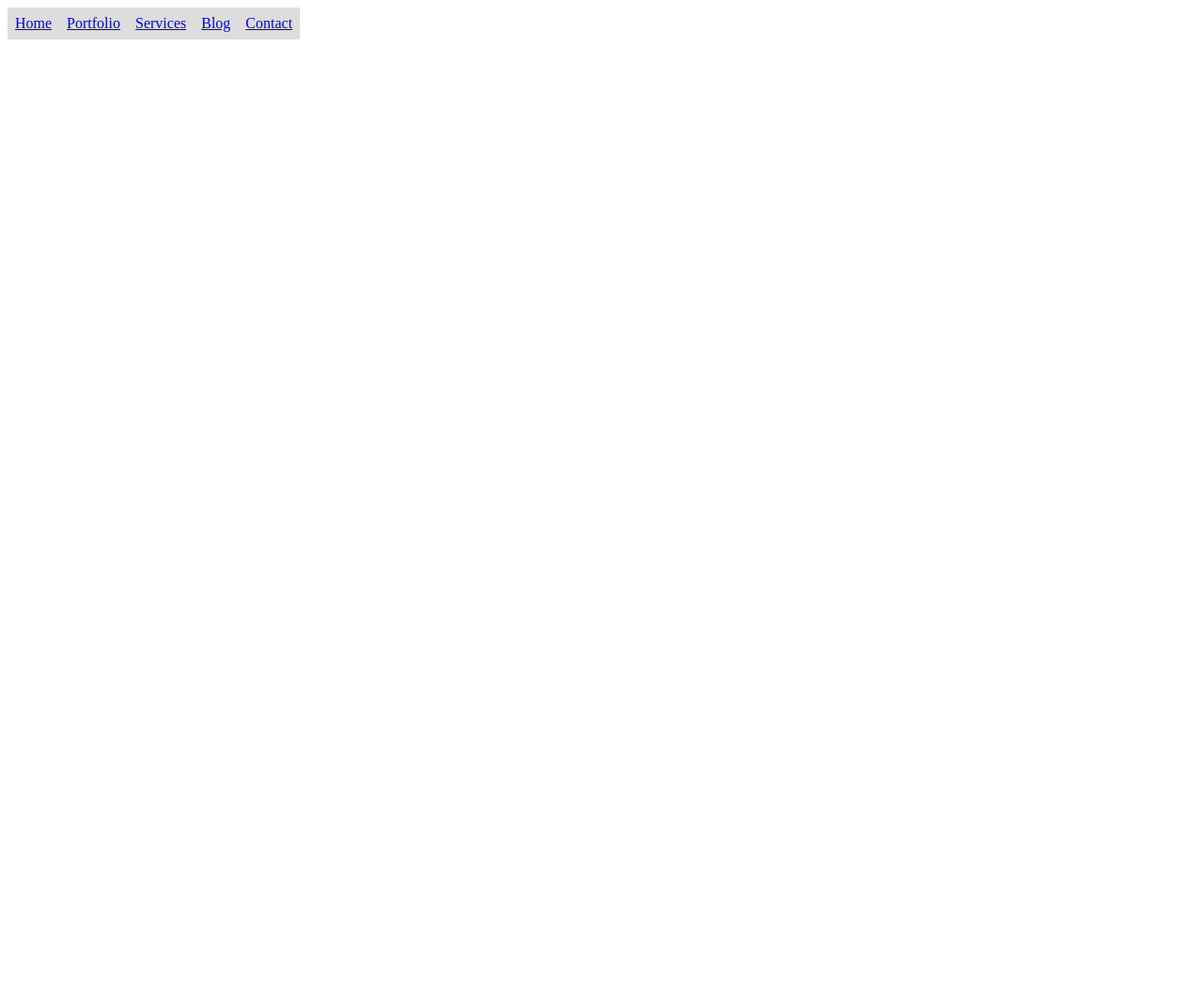
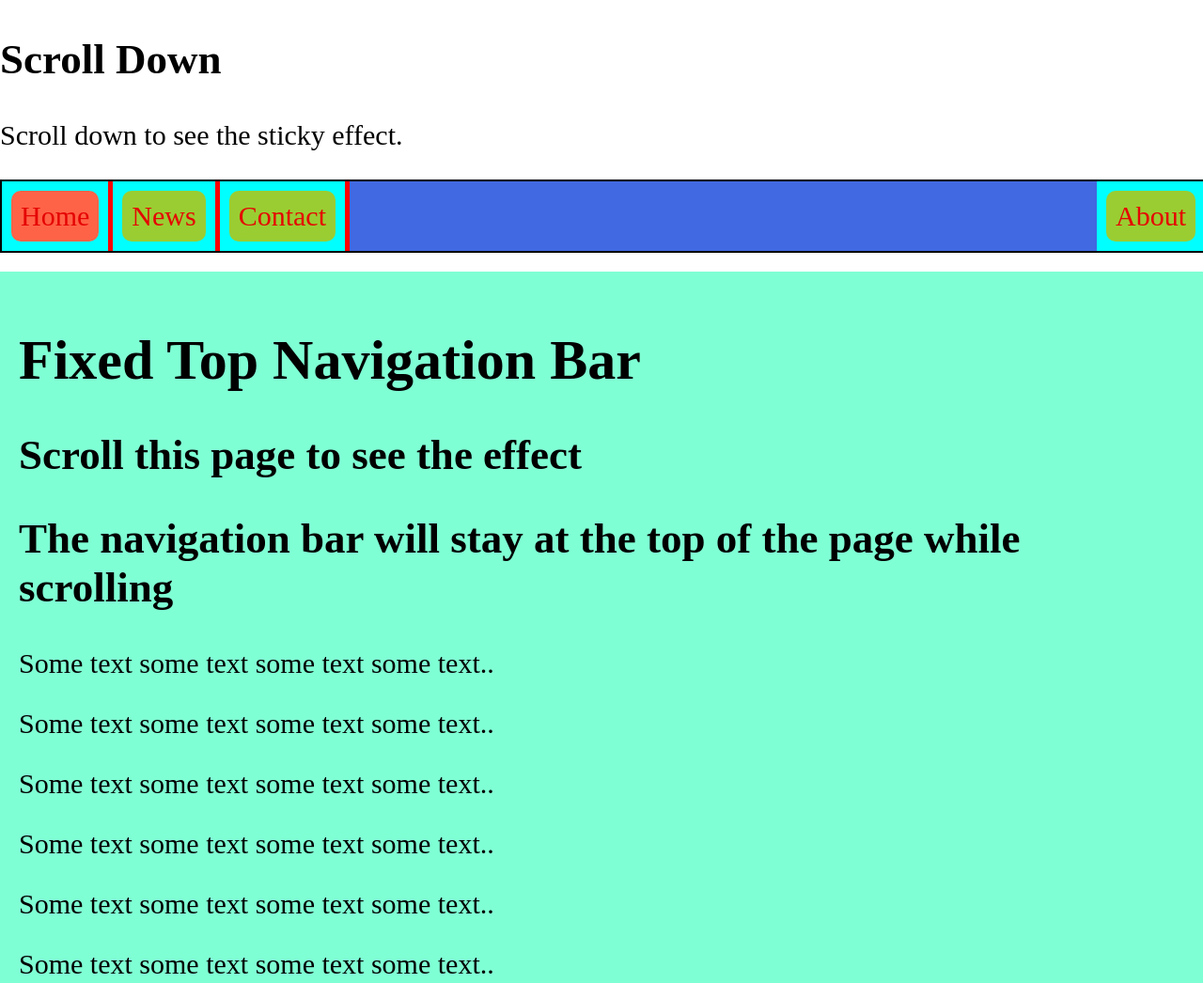
Before and after one commit to minhajulislam999/floatRight, a plain HTML site: page inBlockHorizNav.html in a window 1280 px wide. Shown: the top 1046 px of the page at 94% size. Before the commit the page ends 800 px from the top, so only its background shows below. Drawn offline with Linux system fonts and the light colour scheme.

Commit message:
Create sticky horizontal navigation bar with hover effects and right-aligned menu item

```diff
--- a/inBlockHorizNav.html
+++ b/inBlockHorizNav.html
@@ -6,39 +6,122 @@
     <meta name="viewport" content="width=device-width, initial-scale=1.0">
     <title>Horizontal Navbar</title>
     <style>
+        li {
+            float: left;
+            display: inline;
+            background-color: aqua;
+            padding: 10px;
+            border-right: 5px solid red;
+            /* border-bottom: 3px red; */
+        }
+
+        li:last-child {
+            border-right: none;
+        }
+
+        a {
+            display: block;
+            text-align: center;
+            /* background-color: aqua; */
+            background-color: yellowgreen;
+            padding: 10px;
+            text-decoration: none;
+            border-radius: 10px;
+            color: rgb(229, 3, 3);
+
+        }
+
         ul {
             list-style-type: none;
             margin: 0;
             padding: 0;
-            /* background-color: #dddddd; */
-
+            background-color: royalblue;
+            /* color: red; */
+            overflow: hidden;
+            position: sticky;
+            top:  0;
+            width: 100%;
+            border: 2px solid;
 
         }
 
-        /* li{
-            display: inline;
-
-        } */
-        li {
-            float: left;
+        li a:hover {
+            background-color: brown;
         }
 
-        a {
-            display: block;
-            padding: 8px;
-            background-color: #dddddd;
+        .active {
+            background-color: tomato;
+        }
+
+        .right {
+            float: right;
+        }
+
+        .div1 {
+            background-color: aquamarine;
+            padding: 20px;
+            margin-top: 20px;
+            height: px;
+        }
+
+        body {
+            margin: 0;
+            padding: 0;
+            font-size: 30px;
         }
     </style>
 </head>
 
 <body>
+    <div class="header">
+        <h2>Scroll Down</h2>
+        <p>Scroll down to see the sticky effect.</p>
+    </div>
     <ul>
-        <li> <a href="#">Home</a></li>
-        <li> <a href="#">Portfolio</a></li>
-        <li> <a href="#">Services</a></li>
-        <li> <a href="#">Blog</a></li>
-        <li> <a href="#">Contact</a></li>
+        <li><a class="active" href="#">Home</a></li>
+        <li><a href="#">News</a></li>
+        <li><a href="#">Contact</a></li>
+        <li class="right"><a href="#">About</a></li>
     </ul>
+    <div class="div1">
+        <h1>Fixed Top Navigation Bar</h1>
+        <h2>Scroll this page to see the effect</h2>
+        <h2>The navigation bar will stay at the top of the page while scrolling</h2>
+        <p>Some text some text some text some text..</p>
+        <p>Some text some text some text some text..</p>
+        <p>Some text some text some text some text..</p>
+        <p>Some text some text some text some text..</p>
+        <p>Some text some text some text some text..</p>
+        <p>Some text some text some text some text..</p>
+        <p>Some text some text some text some text..</p>
+        <p>Some text some text some text some text..</p>
+        <p>Some text some text some text some text..</p>
+        <p>Some text some text some text some text..</p>
+        <p>Some text some text some text some text..</p>
+        <p>Some text some text some text some text..</p>
+        <p>Some text some text some text some text..</p>
+        <p>Some text some text some text some text..</p>
+        <p>Some text some text some text some text..</p>
+        <p>Some text some text some text some text..</p>
+        <p>Some text some text some text some text..</p>
+        <p>Some text some text some text some text..</p>
+        <p>Some text some text some text some text..</p>
+        <p>Some text some text some text some text..</p>
+        <div>
+            <h3>Sticky Navigation Bar Example</h3>
+<p>The navbar will <strong>stick</strong> to the top when you reach its scroll position.</p>
+<p>Some text to enable scrolling. Lorem ipsum dolor sit amet, illum definitiones no quo, maluisset concludaturque et eum, altera fabulas ut quo. Atqui causae gloriatur ius te, id agam omnis evertitur eum. Affert laboramus repudiandae nec et. Inciderint efficiantur his ad. Eum no molestiae voluptatibus.</p>
+<p>Some text to enable scrolling. Lorem ipsum dolor sit amet, illum definitiones no quo, maluisset concludaturque et eum, altera fabulas ut quo. Atqui causae gloriatur ius te, id agam omnis evertitur eum. Affert laboramus repudiandae nec et. Inciderint efficiantur his ad. Eum no molestiae voluptatibus.</p>
+<p>Some text to enable scrolling. Lorem ipsum dolor sit amet, illum definitiones no quo, maluisset concludaturque et eum, altera fabulas ut quo. Atqui causae gloriatur ius te, id agam omnis evertitur eum. Affert laboramus repudiandae nec et. Inciderint efficiantur his ad. Eum no molestiae voluptatibus.</p>
+<p>Some text to enable scrolling. Lorem ipsum dolor sit amet, illum definitiones no quo, maluisset concludaturque et eum, altera fabulas ut quo. Atqui causae gloriatur ius te, id agam omnis evertitur eum. Affert laboramus repudiandae nec et. Inciderint efficiantur his ad. Eum no molestiae voluptatibus.</p>
+<p>Some text to enable scrolling. Lorem ipsum dolor sit amet, illum definitiones no quo, maluisset concludaturque et eum, altera fabulas ut quo. Atqui causae gloriatur ius te, id agam omnis evertitur eum. Affert laboramus repudiandae nec et. Inciderint efficiantur his ad. Eum no molestiae voluptatibus.</p>
+<p>Some text to enable scrolling. Lorem ipsum dolor sit amet, illum definitiones no quo, maluisset concludaturque et eum, altera fabulas ut quo. Atqui causae gloriatur ius te, id agam omnis evertitur eum. Affert laboramus repudiandae nec et. Inciderint efficiantur his ad. Eum no molestiae voluptatibus.</p>
+<p>Some text to enable scrolling. Lorem ipsum dolor sit amet, illum definitiones no quo, maluisset concludaturque et eum, altera fabulas ut quo. Atqui causae gloriatur ius te, id agam omnis evertitur eum. Affert laboramus repudiandae nec et. Inciderint efficiantur his ad. Eum no molestiae voluptatibus.</p>
+        </div>
+    </div>
+    <div>
+
+    </div>
 </body>
 
 </html>
```
